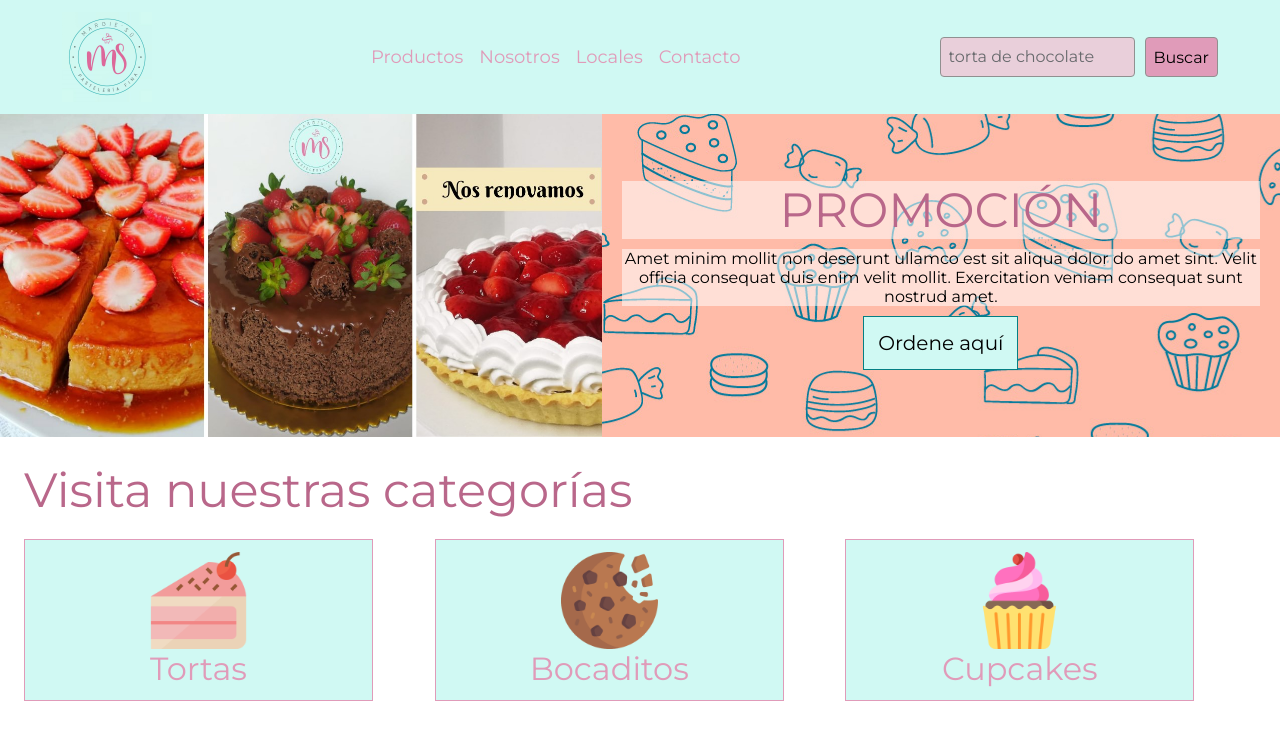
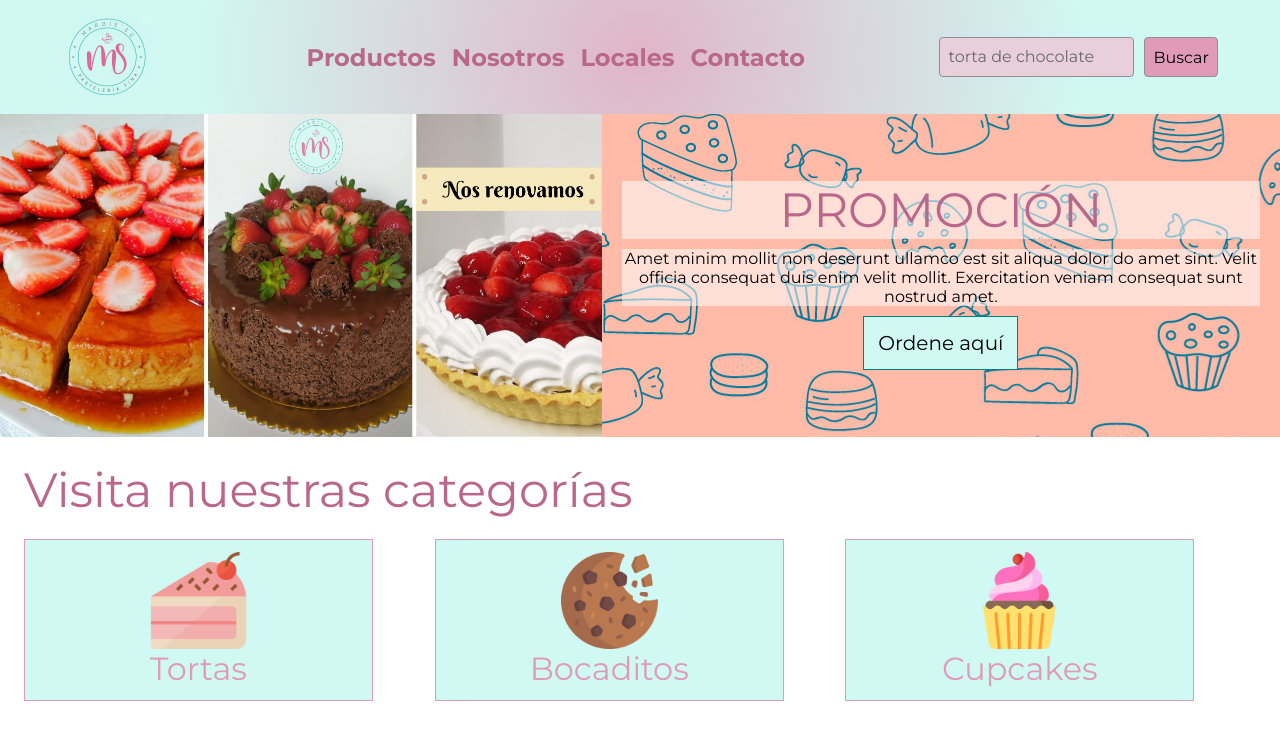
Before and after one commit to nicolle-acosta/Idea-Acosta-Huarcaya-Nicolle, a plain HTML site: page index.html in a window 1280 px wide. Shown: the top 742 px of the page. Drawn offline with nearby package versions, Linux system fonts and the light colour scheme.

Commit message:
added gradients

```diff
--- a/css/mobile-first.css
+++ b/css/mobile-first.css
@@ -25,23 +25,26 @@ body{
 }
 /* Acaba grid */
 header{
-    background-color: #D0F9F3;
+    background: rgb(224, 186, 203);
+    background: radial-gradient(circle, rgb(224, 181, 200) 0%, rgba(208,249,243,1) 70%);
+
     padding: 12px;
     display: flex;
     flex-direction: column;
 }
     header nav li{
-        font-size:large;
+        font-weight: bold;
+        font-size:x-large;
         text-align: center;
         padding: 8px;
         list-style: none ;
     }
         header nav li a{
             text-decoration: none;
-            color: #e09bb9;
+            color: #b9678a;
         }
         header nav li a:hover{
-            color: #b9678a;
+            color: rgb(172, 240, 230);
         }
 
         header nav a img{
```
